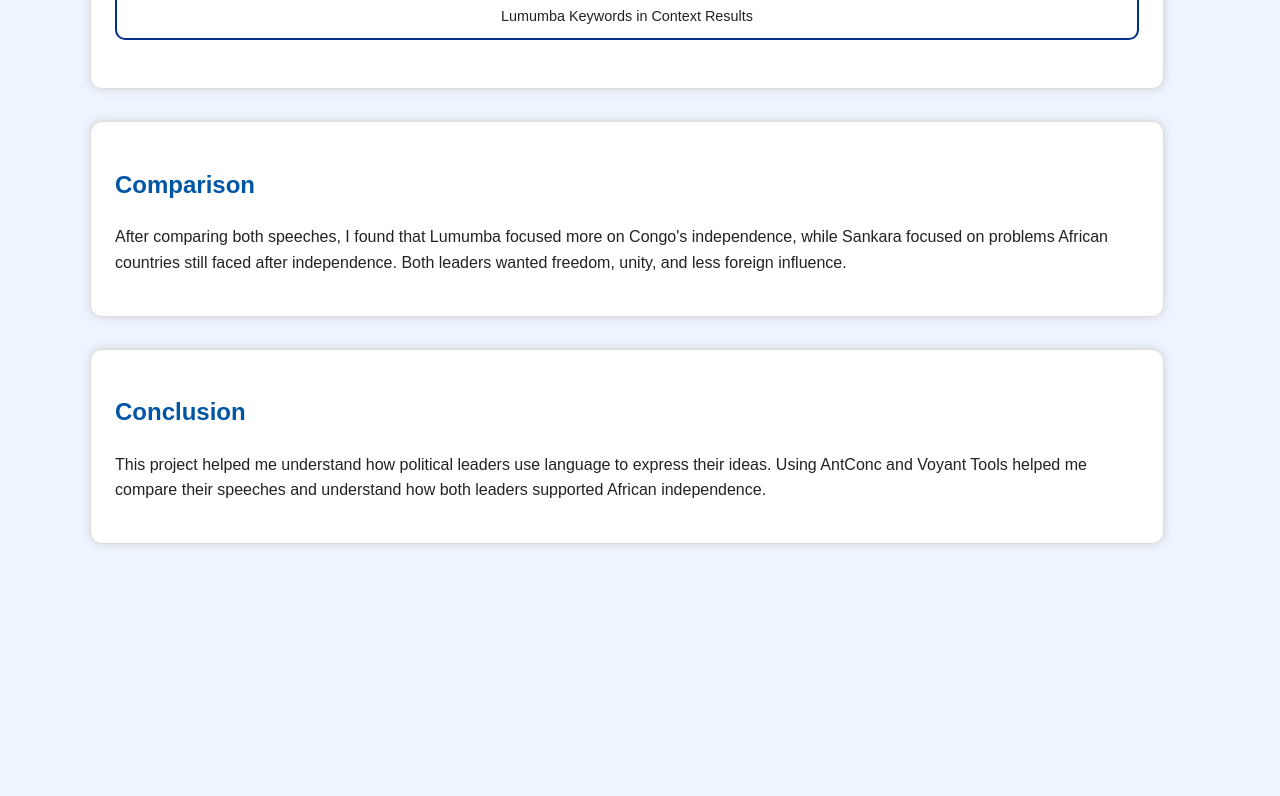
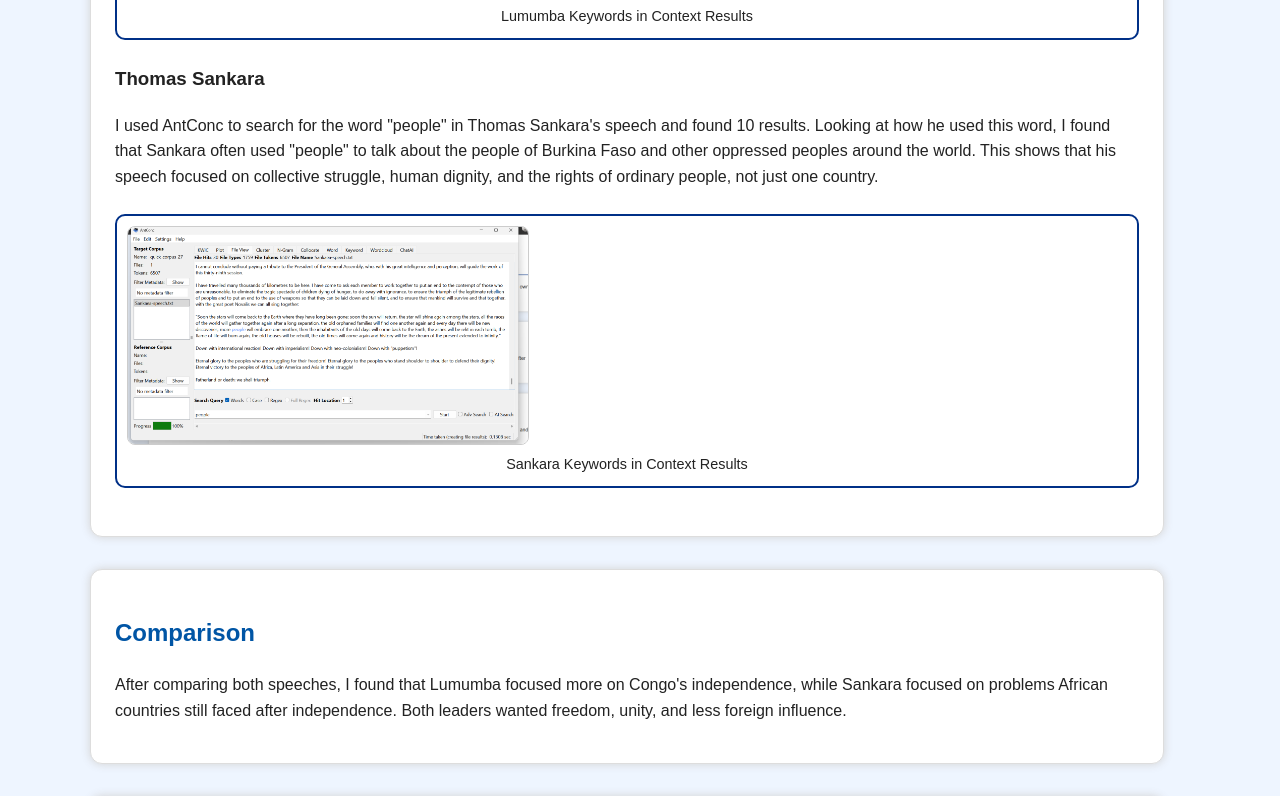
Before and after one commit to timotebaraka87-lgtm/Timothy, a plain HTML site: page docs/corpus-analysis.html in a window 1280 px wide. Shown: the part 3690-4486 px from the top of the page. Before the commit the page ends 4266 px from the top, so only its background shows below. Drawn offline with Linux system fonts and the light colour scheme.

Commit message:
Add KWIC analysis for Lumumba and Sankara

```diff
--- a/docs/corpus-analysis.html
+++ b/docs/corpus-analysis.html
@@ -1,4 +1,3 @@
-
 
 
 
@@ -268,7 +267,7 @@
             </p>
         </section>
 
-        <!-- NEW KEYWORDS IN CONTEXT SECTION -->
+        <!-- KEYWORDS IN CONTEXT SECTION -->
 
         <section class="corpus-section">
             <h2>Keywords in Context (KWIC)</h2>
@@ -294,9 +293,35 @@
                     </figcaption>
                 </figure>
             </div>
+
+            <h3>Thomas Sankara</h3>
+
+            <p>
+                I used AntConc to search for the word
+                "people" in Thomas Sankara's speech and
+                found 10 results. Looking at how he used
+                this word, I found that Sankara often
+                used "people" to talk about the people
+                of Burkina Faso and other oppressed
+                peoples around the world. This shows
+                that his speech focused on collective
+                struggle, human dignity, and the rights
+                of ordinary people, not just one country.
+            </p>
+
+            <div class="image-gallery">
+                <figure>
+                    <img src="images/Sankara-KWIC.png"
+                         alt="Sankara people KWIC results">
+                    <figcaption>
+                        Sankara Keywords in Context Results
+                    </figcaption>
+                </figure>
+            </div>
+
         </section>
 
-        <!-- END OF NEW SECTION -->
+        <!-- END OF KWIC SECTION -->
 
         <section class="corpus-section">
             <h2>Comparison</h2>
```
Also changed, not shown: docs/images/Sankara-KWIC.png (added).
